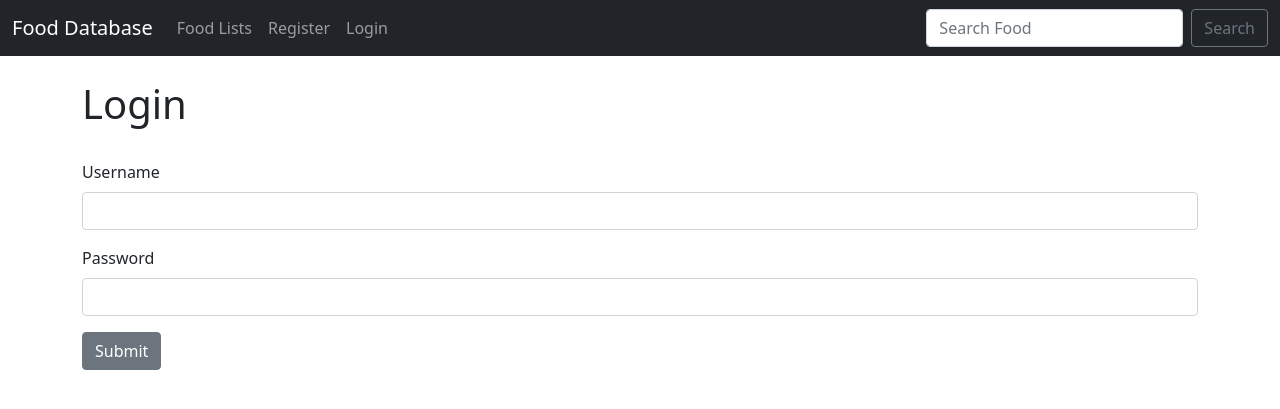
After one commit to DATA-490/2023-Josh-Vong, a Django app: page /login_user in a window 1280 px wide. The commit adds this page. Shown: the top 409 px of the page. Run offline with Django 4.2, Linux system fonts and the light colour scheme.

Commit message:
Created login, logout, and register user functionality

```diff
--- a/mysite/myapp/templates/myapp/base.html
+++ b/mysite/myapp/templates/myapp/base.html
@@ -14,6 +14,14 @@
     {% include 'myapp/navbar.html' %}
     <br/>
     <div class="container">
+      {% if messages %}
+        {% for message in messages %}
+          <div class="alert alert-warning alert-dismissible fade show" role="alert">
+            <strong>{{ message }}</strong>
+            <button type="button" class="btn-close" data-bs-dismiss="alert" aria-label="Close"></button>
+          </div>
+        {% endfor %}
+      {% endif %}
     {% block content %}
     {% endblock %}
     </div>
--- /dev/null
+++ b/mysite/myapp/templates/myapp/login.html
@@ -0,0 +1,28 @@
+{% extends 'myapp/base.html' %}
+
+{% block content %}
+
+<h1>Login</h1>
+<br/>
+
+            <form action="" method=POST>
+                {% csrf_token %}
+
+
+                    <div class="mb-3">
+                      <label for="exampleInputEmail1" class="form-label">Username</label>
+                      <input type="text" class="form-control" name="username" aria-describedby="emailHelp">
+                    </div>
+                    <div class="mb-3">
+                      <label for="exampleInputPassword1" class="form-label">Password</label>
+                      <input type="password" class="form-control" name="password">
+                    </div>
+
+
+
+                <input type="submit"
+                value="Submit" class="btn btn-secondary">
+
+            </form>
+<br/><br/>
+{% endblock %}
--- a/mysite/myapp/templates/myapp/navbar.html
+++ b/mysite/myapp/templates/myapp/navbar.html
@@ -12,9 +12,26 @@
             <a class="nav-link" href="{% url 'food_list' %}">Food Lists</a>
           </li>
 
-          <li class="nav-item">
-            <a class="nav-link" href="{% url 'saved_f' %}">Saved Foods</a>
-          </li>
+          {% if user.is_authenticated %}
+            <li class="nav-item">
+              <a class="nav-link" href="{% url 'saved_f' %}">Saved Foods</a>
+            </li>
+          {% endif %}
+
+          {% if user.is_authenticated %}
+            <li class="nav-item">
+              <a class="nav-link" href="{% url 'logout' %}">Logout</a>
+           </li>
+          {% else %}
+
+            <li class="nav-item">
+              <a class="nav-link" href="{% url 'register_user' %}">Register</a>
+            </li>
+
+            <li class="nav-item">
+              <a class="nav-link" href="{% url 'login' %}">Login</a>
+            </li>
+          {% endif %}
 
         </ul>
         <form class="d-flex" method=POST action="{% url 'search-food' %}">
--- a/mysite/myapp/urls.py
+++ b/mysite/myapp/urls.py
@@ -8,4 +8,7 @@ urlpatterns = [
     path('search_food',views.search_food, name='search-food'),
     path('save_food', views.save_food, name='save_food'),
     path('saved_foods', views.view_saved_foods, name='saved_f'),
+    path('login_user', views.login_user, name="login"),
+    path('logout_user', views.logout_user, name="logout"),
+    path('register_user', views.register_user, name="register_user"),
 ]
--- a/mysite/myapp/views.py
+++ b/mysite/myapp/views.py
@@ -2,6 +2,8 @@ from django.shortcuts import render, redirect
 from django.http import HttpResponse
 from django.contrib import messages
 from .models import Food
+from django.contrib.auth import authenticate, login, logout
+from django.contrib.auth.forms import UserCreationForm
 # Create your views here.
 
 saved_foods = []  # global list to store saved foods
@@ -37,3 +39,39 @@ def search_food(request):
 
 def home(request):
     return render(request, 'myapp/home.html', {})
+
+def login_user(request):
+    if request.method == "POST":
+        username = request.POST['username']
+        password = request.POST['password']
+        user = authenticate(request, username=username, password=password)
+        if user is not None:
+            login(request, user)
+            return redirect('home')
+        else:
+            messages.success(request, ("There was an error logging in try again"))
+            return redirect('login')
+    else:
+        return render(request, 'myapp/login.html', {})
+
+def logout_user(request):
+    logout(request)
+    messages.success(request, ("You have logged out"))
+    return redirect('home')
+
+def register_user(request):
+    if request.method == "POST":
+        form = UserCreationForm(request.POST)
+        if form.is_valid():
+            form.save()
+            username = form.cleaned_data['username']
+            password = form.cleaned_data['password1']
+            user = authenticate(username=username, password=password)
+            login(request,user)
+            messages.success(request, ("Registration sucessful"))
+            return redirect('home')
+    else:
+        form = UserCreationForm()
+    return render(request, 'myapp/register_user.html', {
+        'form':form,
+    })
```
Also changed, not shown: mysite/myapp/templates/myapp/register_user.html (added, +24 -0 lines), combined_foods.csv (added), mysite/db.sqlite3, 1 other file.
